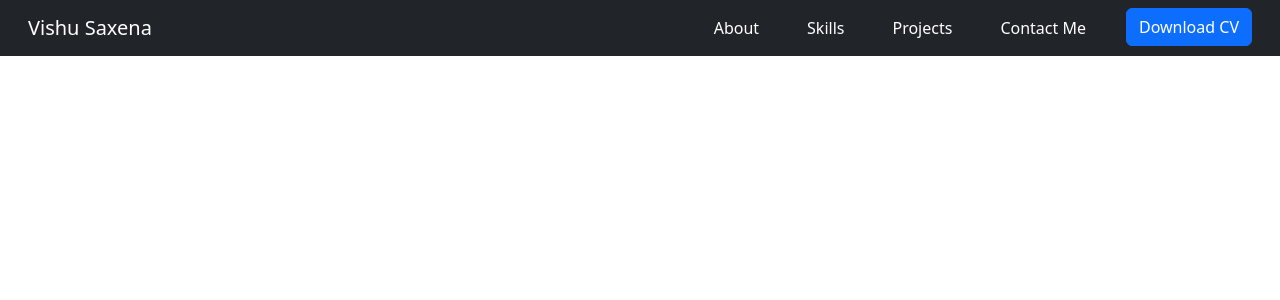
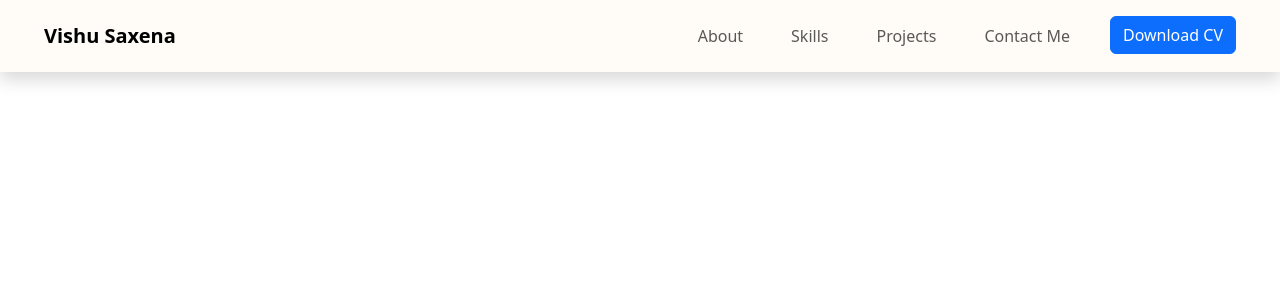
Before and after one commit to vishusaxena/Vishu-Portfolio, a React (Create React App) app: page / in a window 1280 px wide. Shown: the top 300 px of the page. Built offline with nearby package versions, Linux system fonts and the light colour scheme.

Commit message:
navbar customized

```diff
--- a/src/components/NavBar.js
+++ b/src/components/NavBar.js
@@ -1,28 +1,28 @@
 import React from 'react'
 
-
+import './Navbar.css';
 function NavBar() {
   return (
     <div>
-      <nav className="navbar navbar-expand-lg bg-dark navbar-dark">
+      <nav className="navbar navbar-expand-lg  custom-navbar shadow p-3 mb-5 ">
   <div className="container-fluid">
-    <a className="navbar-brand mx-3" href="/">Vishu Saxena</a>
+    <a className="navbar-brand mx-3 fw-bold" href="/">Vishu Saxena</a>
     <button className="navbar-toggler" type="button" data-bs-toggle="collapse" data-bs-target="#navbarNav" aria-controls="navbarNav" aria-expanded="false" aria-label="Toggle navigation">
       <span className="navbar-toggler-icon"></span>
     </button>
     <div className="collapse navbar-collapse" id="navbarNav">
       <ul className="navbar-nav ms-auto  ">
         <li className="nav-item mx-3  ">
-          <a className="nav-link text-white " aria-current="page" href="/">About </a>
+          <a className="nav-link  " aria-current="page" href="/">About </a>
         </li>
         <li className="nav-item mx-3 ">
-          <a className="nav-link text-white" href="/">Skills</a>
+          <a className="nav-link " href="/">Skills</a>
         </li>
         <li className="nav-item mx-3 ">
-          <a className="nav-link text-white" href="/">Projects</a>
+          <a className="nav-link " href="/">Projects</a>
         </li>
         <li className="nav-item mx-3 ">
-          <a className="nav-link text-white" href="/">Contact Me</a>
+          <a className="nav-link " href="/">Contact Me</a>
         </li>
         <li className="nav-item mx-3">
         <button type="button" className="btn btn-primary" >Download CV</button>
--- /dev/null
+++ b/src/components/Navbar.css
@@ -0,0 +1,3 @@
+.custom-navbar{
+    background-color:#FFFCF7;
+}
```
